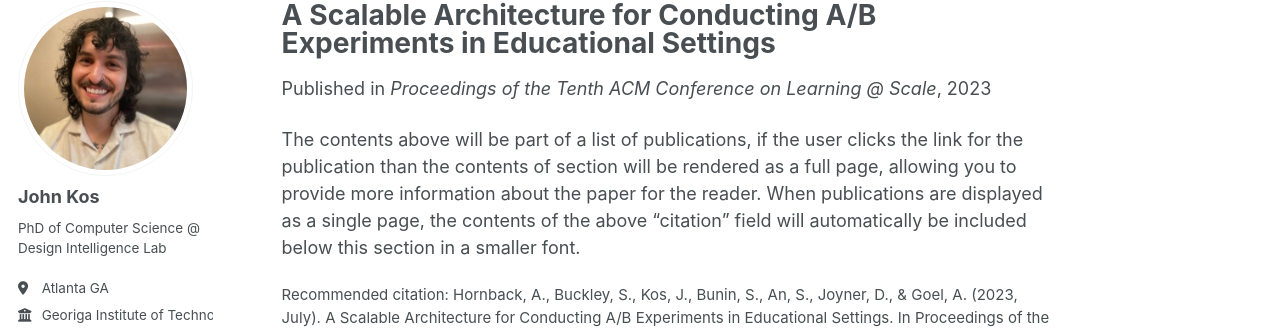
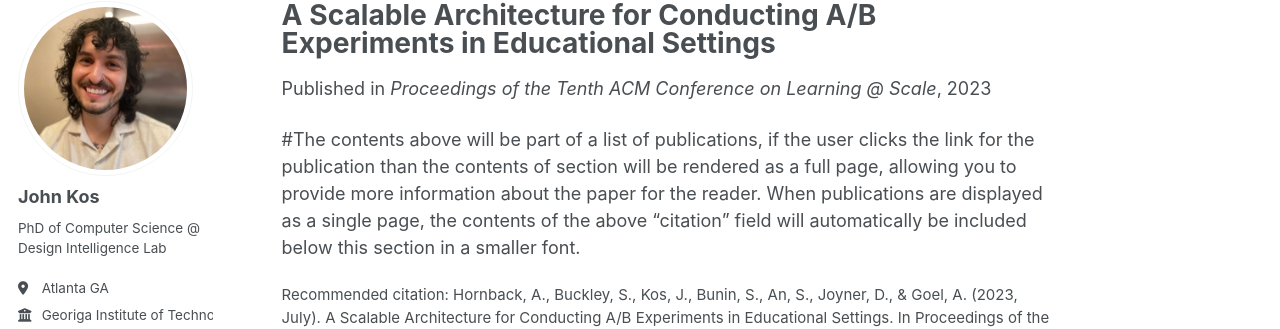
Before and after one commit to JohnKos/JohnKos.github.io, a Jekyll site: the page built from _publications/2023-07-20-A-Scalable-Architecture.md, in a window 1280 px wide and 1203 px high. Shown: the part 105-434 px from the top of the window. Built offline with Jekyll 4.4.1, drawn with Linux system fonts in a browser that asks for light colours; some web fonts are replaced.

Commit message:
does the paper show now?

```diff
--- a/_publications/2023-07-20-A-Scalable-Architecture.md
+++ b/_publications/2023-07-20-A-Scalable-Architecture.md
@@ -10,4 +10,4 @@ paperurl: 'https://dl.acm.org/doi/pdf/10.1145/3573051.3596190'
 citation: 'Hornback, A., Buckley, S., Kos, J., Bunin, S., An, S., Joyner, D., & Goel, A. (2023, July). A Scalable Architecture for Conducting A/B Experiments in Educational Settings. In Proceedings of the Tenth ACM Conference on Learning @ Scale (pp. 373-377).'
 ---
 
-The contents above will be part of a list of publications, if the user clicks the link for the publication than the contents of section will be rendered as a full page, allowing you to provide more information about the paper for the reader. When publications are displayed as a single page, the contents of the above "citation" field will automatically be included below this section in a smaller font.
+#The contents above will be part of a list of publications, if the user clicks the link for the publication than the contents of section will be rendered as a full page, allowing you to provide more information about the paper for the reader. When publications are displayed as a single page, the contents of the above "citation" field will automatically be included below this section in a smaller font.
```
Also changed, not shown: _pages/about-me.md (+3 -3 lines), _publications/2024-06-01-A-Constructivist-Framing.md (+1 -2 lines).
